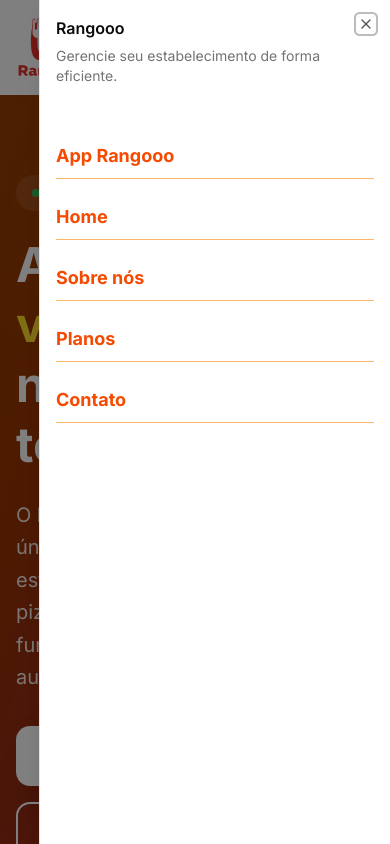
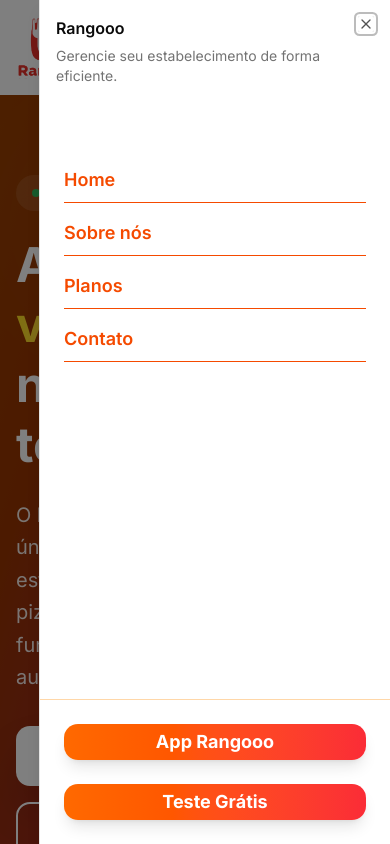
Before and after one commit to Misael1981/sistema-rangooo, a Next.js app: page / in a window 390 px wide. Both pictures are taken after a click on the button 353 px from the left and 47 px from the top of the page. Shown: the top 844 px of the page. Built offline with nearby package versions, Linux system fonts and the light colour scheme.

Commit message:
Refatoração do header

```diff
--- /dev/null
+++ b/src/components/GradientButton/index.tsx
@@ -0,0 +1,29 @@
+import Link from "next/link";
+import { Button } from "../ui/button";
+
+type GradientButtonProps = {
+  href: string;
+  children: React.ReactNode;
+};
+
+const GradientButton = ({ href, children }: GradientButtonProps) => {
+  return (
+    <Button
+      variant="ghost"
+      className="group relative w-full transform overflow-hidden rounded-xl bg-linear-to-r from-orange-500 to-red-500 py-4 text-lg font-bold text-white shadow-lg transition-all duration-300 hover:scale-105 hover:from-orange-600 hover:to-red-600 hover:shadow-2xl active:scale-95"
+      asChild
+    >
+      <Link href={href} target="_blank" rel="noopener noreferrer">
+        {/* Efeito de brilho no hover */}
+        <span className="absolute inset-0 -translate-x-full bg-linear-to-r from-white/40 to-transparent transition-transform duration-700 group-hover:translate-x-full" />
+
+        {/* Texto do botão */}
+        <span className="relative z-10 text-white hover:text-yellow-100">
+          {children}
+        </span>
+      </Link>
+    </Button>
+  );
+};
+
+export default GradientButton;
--- a/src/components/Header/components/HeaderSheet/index.tsx
+++ b/src/components/Header/components/HeaderSheet/index.tsx
@@ -1,10 +1,12 @@
 "use client";
 
+import GradientButton from "@/components/GradientButton";
 import { Button } from "@/components/ui/button";
 import {
   Sheet,
   SheetContent,
   SheetDescription,
+  SheetFooter,
   SheetHeader,
   SheetTitle,
   SheetTrigger,
@@ -36,33 +38,26 @@
             Gerencie seu estabelecimento de forma eficiente.
           </SheetDescription>
         </SheetHeader>
-        <nav className="w-full p-4">
-          <ul className="w-full space-y-4 font-bold">
-            <li className="border-b border-orange-300 py-2 text-lg">
+        <nav className="mt-6 flex flex-col justify-between h-full gap-4">
+          <div className="flex flex-col gap-4 p-6">
+            {linksPage.map((item) => (
               <Link
-                href="https://rangooo.vercel.app/"
+                key={item.id}
+                href={item.href}
                 onClick={() => setOpen(false)}
-                className="text-orange-600"
+                className="pb-2 border-b border-orange-600 text-lg font-semibold text-orange-600 transition-all duration-300 hover:bg-orange-50 hover:text-orange-700"
               >
-                App Rangooo
+                {item.label}
               </Link>
-            </li>
+            ))}
+          </div>
+          <SheetFooter className="mt-4 border-t space-y-4 border-orange-200 p-6">
+            <GradientButton href="https://rangooo.vercel.app/">
+              App Rangooo
+            </GradientButton>
 
-            {linksPage.map((item) => (
-              <li
-                key={item.id}
-                className="border-b border-orange-300 py-2 text-lg"
-              >
-                <Link
-                  href={item.href}
-                  onClick={() => setOpen(false)}
-                  className="text-orange-600 block w-full"
-                >
-                  {item.label}
-                </Link>
-              </li>
-            ))}
-          </ul>
+            <GradientButton href="/cadastro">Teste Grátis</GradientButton>
+          </SheetFooter>
         </nav>
       </SheetContent>
     </Sheet>
--- a/src/components/Header/components/NavMenu/index.tsx
+++ b/src/components/Header/components/NavMenu/index.tsx
@@ -1,27 +1,14 @@
-import { Button } from "@/components/ui/button";
+import GradientButton from "@/components/GradientButton";
 import { linksPage } from "@/helpers/links-page-menu";
-import Link from "next/link";
 
 const NavMenu = () => {
   return (
     <nav className="w-full">
       <ul className="flex w-full items-center gap-6 font-bold">
         <li className="group relative">
-          <Button
-            variant="ghost"
-            className="group relative w-full transform overflow-hidden rounded-xl bg-linear-to-r from-orange-500 to-red-500 py-4 text-lg font-bold text-white shadow-lg transition-all duration-300 hover:scale-105 hover:from-orange-600 hover:to-red-600 hover:shadow-2xl active:scale-95"
-            asChild
-          >
-            <Link href="https://rangooo.vercel.app/">
-              {/* Efeito de brilho no hover */}
-              <span className="absolute inset-0 translate-x-full bg-linear-to-r from-white/50 to-transparent transition-transform duration-700 group-hover:translate-x-full" />
-
-              {/* Texto do botão */}
-              <span className="relative z-10 text-white hover:text-yellow-100">
-                App Rangooo
-              </span>
-            </Link>
-          </Button>
+          <GradientButton href="https://rangooo.vercel.app/">
+            App Rangooo
+          </GradientButton>
         </li>
         {linksPage.map((item) => (
           <li key={item.id} className="group relative">
@@ -35,21 +22,7 @@
           </li>
         ))}
         <li>
-          <Button
-            variant="ghost"
-            className="group relative w-full transform overflow-hidden rounded-xl bg-linear-to-r from-orange-500 to-red-500 py-4 text-lg font-bold text-white shadow-lg transition-all duration-300 hover:scale-105 hover:from-orange-600 hover:to-red-600 hover:shadow-2xl active:scale-95"
-            asChild
-          >
-            <Link href="/cadastro">
-              {/* Efeito de brilho no hover */}
-              <span className="absolute inset-0 translate-x-full bg-linear-to-r from-white/50 to-transparent transition-transform duration-700 group-hover:translate-x-full" />
-
-              {/* Texto do botão */}
-              <span className="relative z-10 text-white hover:text-yellow-100">
-                Teste Grátis
-              </span>
-            </Link>
-          </Button>
+          <GradientButton href="/cadastro">Teste Grátis</GradientButton>
         </li>
       </ul>
     </nav>
```
